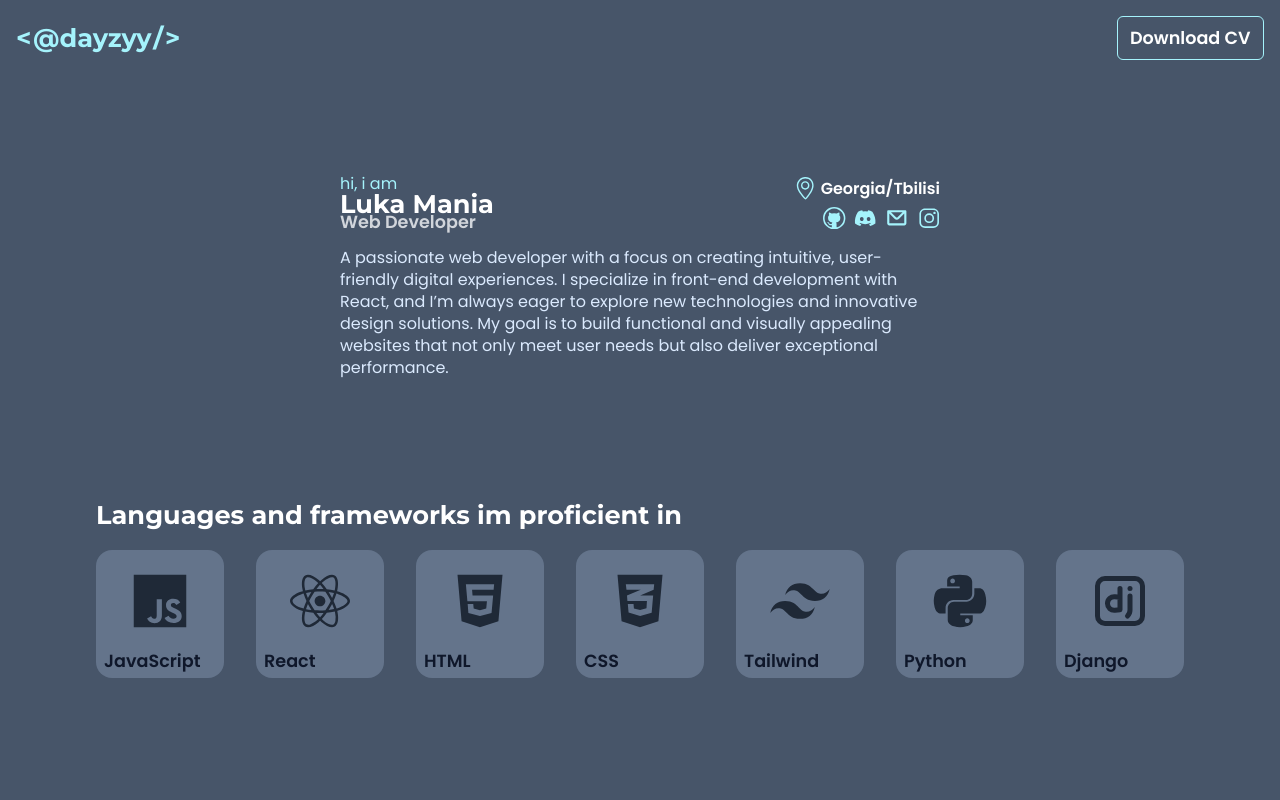
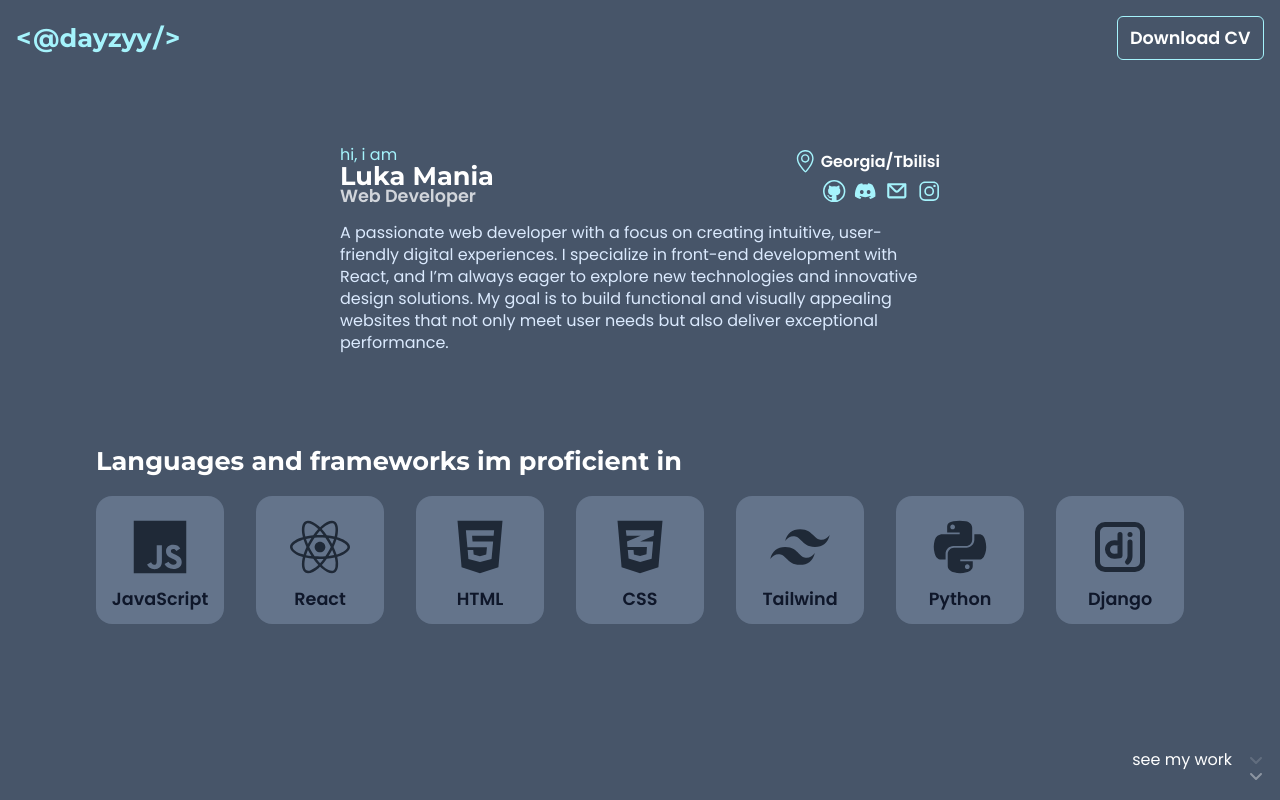
Before and after one commit to dayzyy/Portfolio, a React (Vite) app in the folder frontend/: page / in a window 1280 px wide. Built offline with nearby package versions, Linux system fonts and the light colour scheme.

Commit message:
feat(frontend) change animation timings, add an indicator to scroll for more content

```diff
--- a/frontend/src/App.jsx
+++ b/frontend/src/App.jsx
@@ -4,6 +4,7 @@ import Logo from "./components/Logo.jsx"
 import CV from "./components/CV.jsx"
 import Information from "./components/Information.jsx"
 import Skills from "./components/Skills.jsx"
+import SeeWork from "./components/SeeWork.jsx"
 
 export default function App() {
     const [theme, setTheme] = useState(localStorage.getItem('theme') || 'original')
@@ -43,6 +44,10 @@ export default function App() {
 			<Skills/>
 		    </div>
 		</section>
+
+		<section className="w-full flex justify-end">
+		    <SeeWork/>
+		</section>
 	    </div>
 	</main>
     )
--- /dev/null
+++ b/frontend/src/components/SeeWork.jsx
@@ -0,0 +1,14 @@
+import { FaAngleDown } from "react-icons/fa6";
+
+export default function SeeWork() {
+    return (
+	<div className="work flex items-center gap-4">
+	    <p>see my work</p>
+	    <div className="flex flex-col text-[var(--color-text-primary)]">
+		<FaAngleDown/>
+		<FaAngleDown/>
+		<FaAngleDown/>
+	    </div>
+	</div>
+    )
+}
--- a/frontend/src/components/SkillCard.jsx
+++ b/frontend/src/components/SkillCard.jsx
@@ -1,12 +1,12 @@
 export default function SkillCard({skill}) {
     return (
-	<div className="skillcard h-[8rem] w-[8rem] bg-[var(--color-bg-card)] rounded-2xl flex flex-col items-center px-2 py-1">
+	<div className="skillcard h-[8rem] w-[8rem] bg-[var(--color-bg-card)] rounded-2xl flex flex-col items-center px-2 py-3">
 	    <div className="flex-grow grid place-items-center text-6xl text-[var(--color-icon-lang)]">
 		{skill.icon}
 	    </div>
 
 
-	    <div style={{fontSize: 'var(--size-text-medium)'}} className="self-start text-[var(--color-text-icon)] font-bold">
+	    <div style={{fontSize: 'var(--size-text-medium)'}} className="text-[var(--color-text-icon)] font-bold">
 		<h2 className="text-[var(--color-text-icon)]">{skill.language}</h2>
 	    </div>
 	</div>
--- a/frontend/src/index.css
+++ b/frontend/src/index.css
@@ -24,15 +24,15 @@
      }
 
      .trim {
-	line-height: 1 !important;
+	line-height: 1;
      }
 
-     .trim:nth-of-type(1) {
-	 line-height: .9 !important;
+     .trim:nth-child(1) {
+	 line-height: .9;
      }
 
-     .trim:nth-of-type(3) {
-	 line-height: 1.4 !important;
+     .trim:nth-child(3) {
+	 line-height: 1;
      }
 
      p {
@@ -87,11 +87,11 @@
 
      #location > svg {
 	 animation-duration: .4s;
-	 animation-delay: 1.75s;
+	 animation-delay: 1.4s;
      }
 
      #CV {
-	 animation: scale-up .3s ease 1.3s forwards;
+	 animation: scale-up .3s ease 2.8s forwards;
      }
 
      #skills > h1 {
@@ -111,11 +111,25 @@
      .skillcard:nth-of-type(6) {animation-delay: 2.4s;}
      .skillcard:nth-of-type(7) {animation-delay: 2.5s;}
 
+     .work svg {
+	 animation: fade-out .5s ease infinite;
+     }
+
+    .work svg:nth-child(2) {
+	animation-delay: .2s;
+    }
+
+    .work svg:nth-child(3) {
+	animation-delay: .3s;
+    }
+
      @keyframes slide-x { to {transform: translateX(0);} }
 
      @keyframes slide-y { to {transform: translateY(0);} }
 
      @keyframes fade-in { to {opacity: 1;} }
+
+     @keyframes fade-out { from {opacity: 1;} to {opacity: 0;} }
 
      @keyframes scale-up { to {scale: 1;} }
 
```
